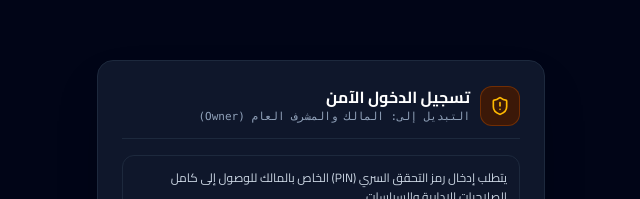
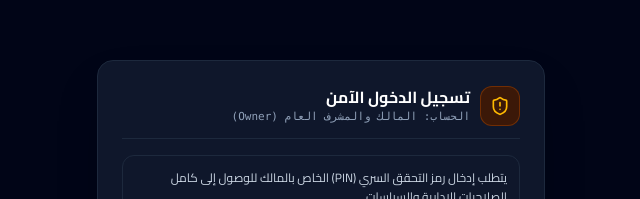
Before and after one commit to sedeek7712/mhdl, a React (Vite) app: page / in a window 1280 px wide. Shown: the part 151-350 px from the top of the page, without its empty margins (402-1042 px from the left). Built offline with nearby package versions, Linux system fonts and the light colour scheme.

Commit message:
fix(auth-ui): clarify owner login heading

```diff
--- a/src/components/ui/RoleAuthModal.tsx
+++ b/src/components/ui/RoleAuthModal.tsx
@@ -130,7 +130,7 @@ export const RoleAuthModal: React.FC<RoleAuthModalProps> = ({
             </div>
             <div>
               <h3 className="text-sm sm:text-base font-bold text-white">{isRequired ? 'تسجيل الدخول الآمن' : 'التحقق الأمني من الصلاحيات'}</h3>
-              <p className="text-[11px] text-slate-400 font-mono">التبديل إلى: {currentRoleInfo.title}</p>
+              <p className="text-[11px] text-slate-400 font-mono">{isRequired ? 'الحساب:' : 'التبديل إلى:'} {currentRoleInfo.title}</p>
             </div>
           </div>
           {!isRequired && (
```
